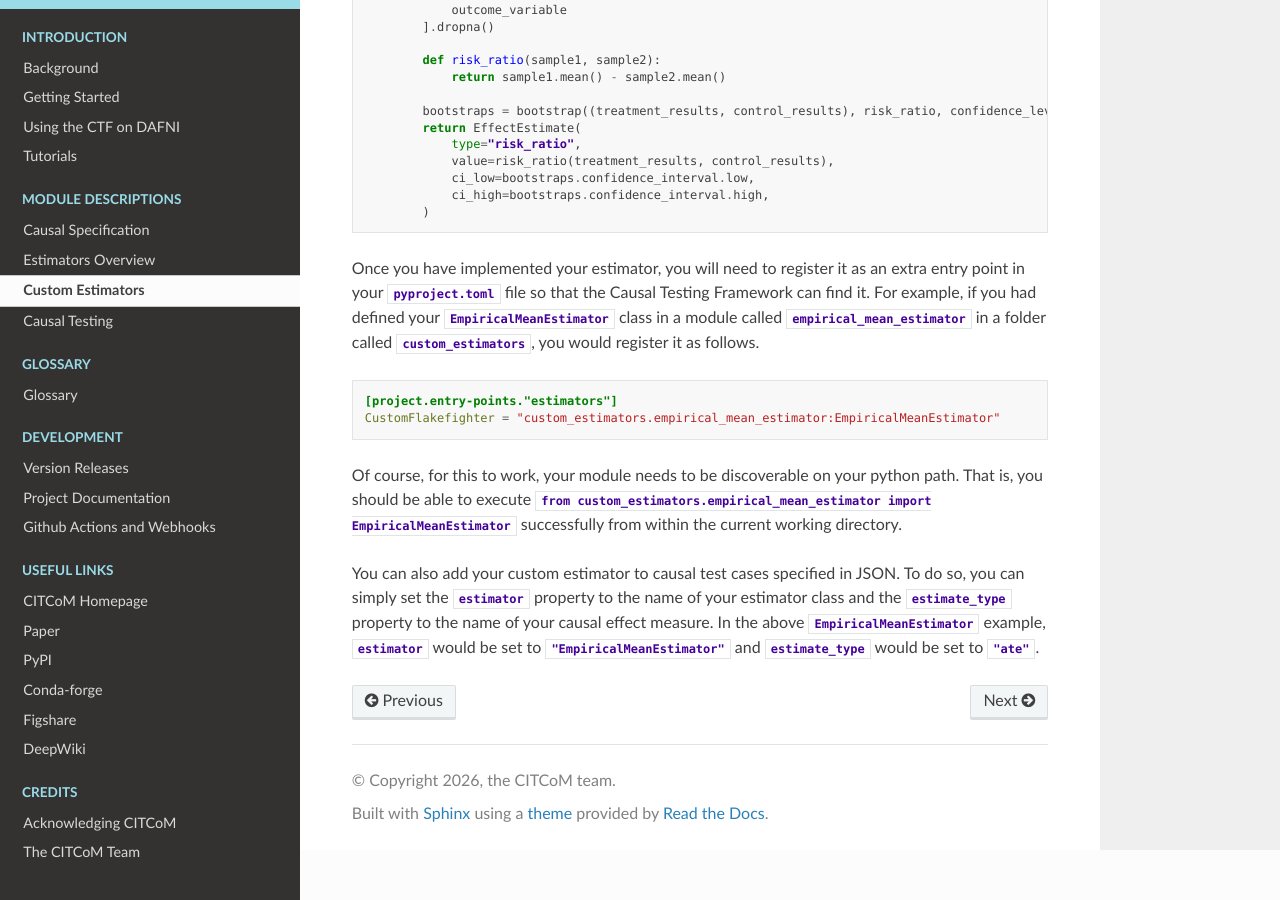
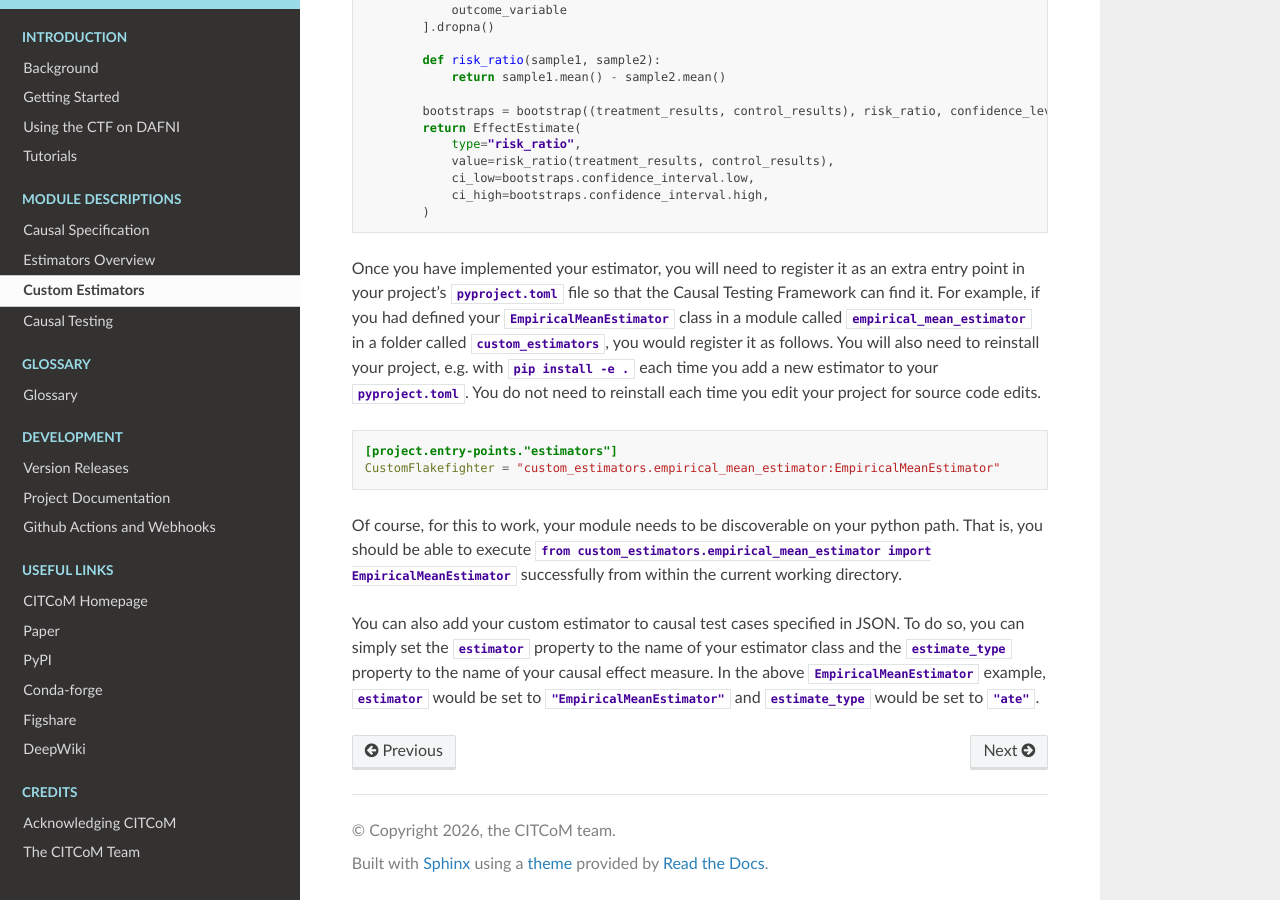
Before and after one commit to CITCOM-project/CausalTestingFramework, a Sphinx documentation site: the page built from docs/source/modules/custom_estimators.rst, in a window 1280 px wide and 900 px high, scrolled down 770 px. Built offline with Sphinx 7.4.7 and the Read the Docs theme 3.1.0, drawn with Linux system fonts in a browser that asks for light colours; pages that are not in the unit, such as notebooks, are missing from menus.

Commit message:
Added endpoint reinstall note

```diff
--- a/docs/source/modules/custom_estimators.rst
+++ b/docs/source/modules/custom_estimators.rst
@@ -46,8 +46,11 @@ The code for the :code:`EmpiricalMeanEstimator` is shown below.
               ci_high=bootstraps.confidence_interval.high,
           )
 
-Once you have implemented your estimator, you will need to register it as an extra entry point in your :code:`pyproject.toml` file so that the Causal Testing Framework can find it.
+Once you have implemented your estimator, you will need to register it as an extra entry point in your project's :code:`pyproject.toml` file so that the Causal Testing Framework can find it.
 For example, if you had defined your :code:`EmpiricalMeanEstimator` class in a module called :code:`empirical_mean_estimator` in a folder called :code:`custom_estimators`, you would register it as follows.
+You will also need to reinstall your project, e.g. with :code:`pip install -e .` each time you add a new estimator to your :code:`pyproject.toml`.
+You do not need to reinstall each time you edit your project for source code edits.
+
 
 ..  code-block:: ini
 
```
